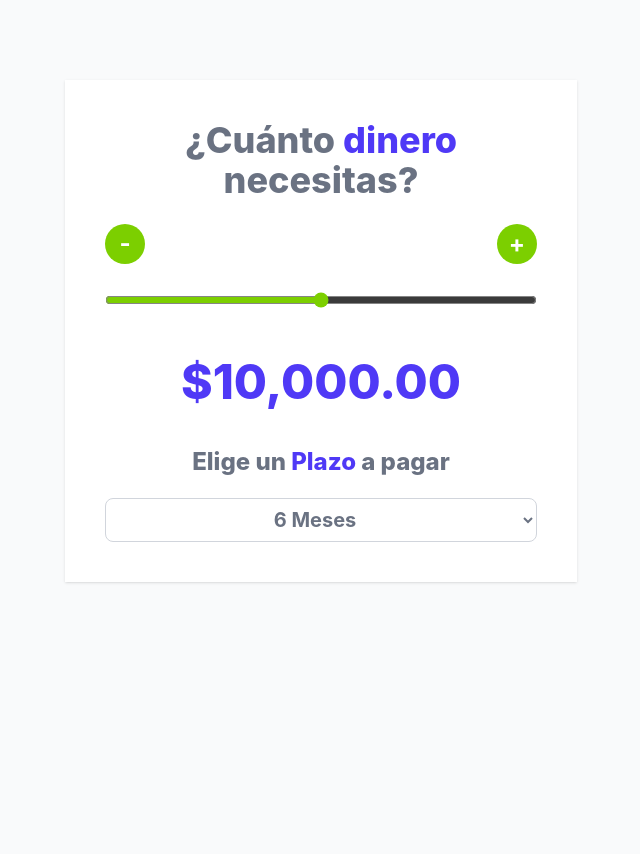
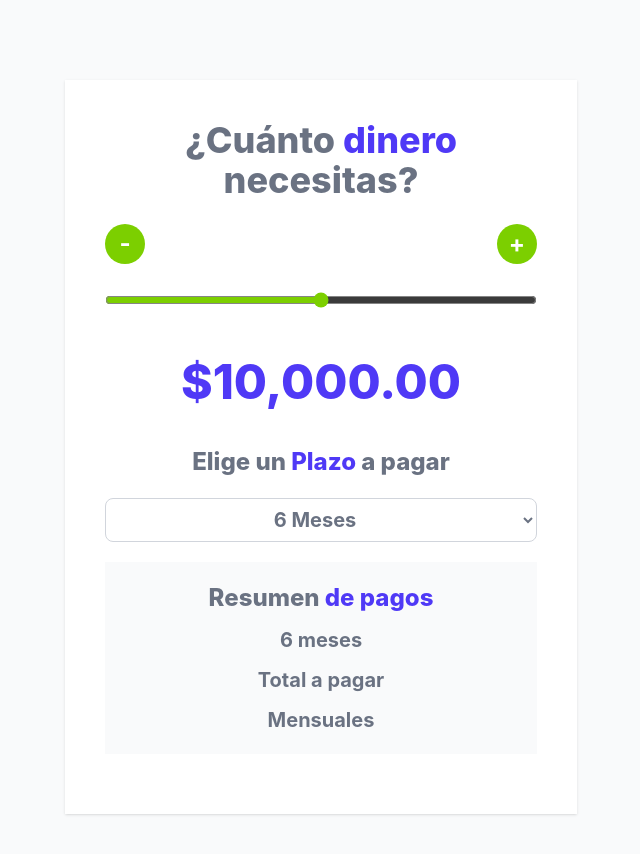
Before and after one commit to developer-ortega/cotizador-prestamos-react, a React (Vite) app: page / in a window 1280 px wide. Shown: the top 854 px of the page, without its empty margins (319-959 px from the left). Before the commit the page ends 800 px from the top, so only its background shows below. Built offline with nearby package versions, Linux system fonts and the light colour scheme.

Commit message:
Resumen de pagos

```diff
--- a/src/App.jsx
+++ b/src/App.jsx
@@ -8,7 +8,7 @@
   // cantidad -> el valor actual del state
   // setCantidad -> la funcion que cambia ese valor
   const [cantidad, setCantidad] = useState(10000);
-  const[meses, setMeses] = useState(6);
+  const [meses, setMeses] = useState(6);
 
   // Variables normales - STEP = Saltos en 100 - MIN = Mínimo en 0 - MAX = Cantidad máxima de 20000
   const MIN = 0;
@@ -21,10 +21,10 @@
   }
 
   // Resta a la cantidad sin bajar del MIN
-  function handleClickDecremento(){
+  function handleClickDecremento() {
     const valor = cantidad - STEP;
 
-    if(valor < MIN){
+    if (valor < MIN) {
       alert('Cantidad no válida')
       return;
     }
@@ -33,10 +33,10 @@
   }
 
   // Suma a la cantidad sin sobrepasar del MAX
-  function handleClickIncremento(){
+  function handleClickIncremento() {
     const valor = cantidad + STEP;
 
-    if(valor > MAX){
+    if (valor > MAX) {
       alert('Cantidad no permitida')
       return;
     }
@@ -48,7 +48,7 @@
   // onChange es un evento que se ejecutara al mover la barra
   return (
     <div className="my-20 max-w-lg mx-auto bg-white shadow p-10">
-        <Header/>
+      <Header />
 
       <div className='flex justify-between my-6'>
         <Button
@@ -89,6 +89,15 @@
         <option value="24">24 Meses</option>
       </select>
 
+      <div className='my-5 space-y-3 bg-gray-50 p-5'>
+        <h2 className='text-2xl font-extrabold text-gray-500 text-center'>
+          Resumen <span className='text-indigo-600'>de pagos</span>
+        </h2>
+        <p className='text-xl text-gray-500 text-center font-bold'>{meses} meses</p>
+        <p className='text-xl text-gray-500 text-center font-bold'>Total a pagar</p>
+        <p className='text-xl text-gray-500 text-center font-bold'>Mensuales</p>
+      </div>
+
     </div>
   )
 }
```
Lines whose indentation alone changed are shown as unchanged.
